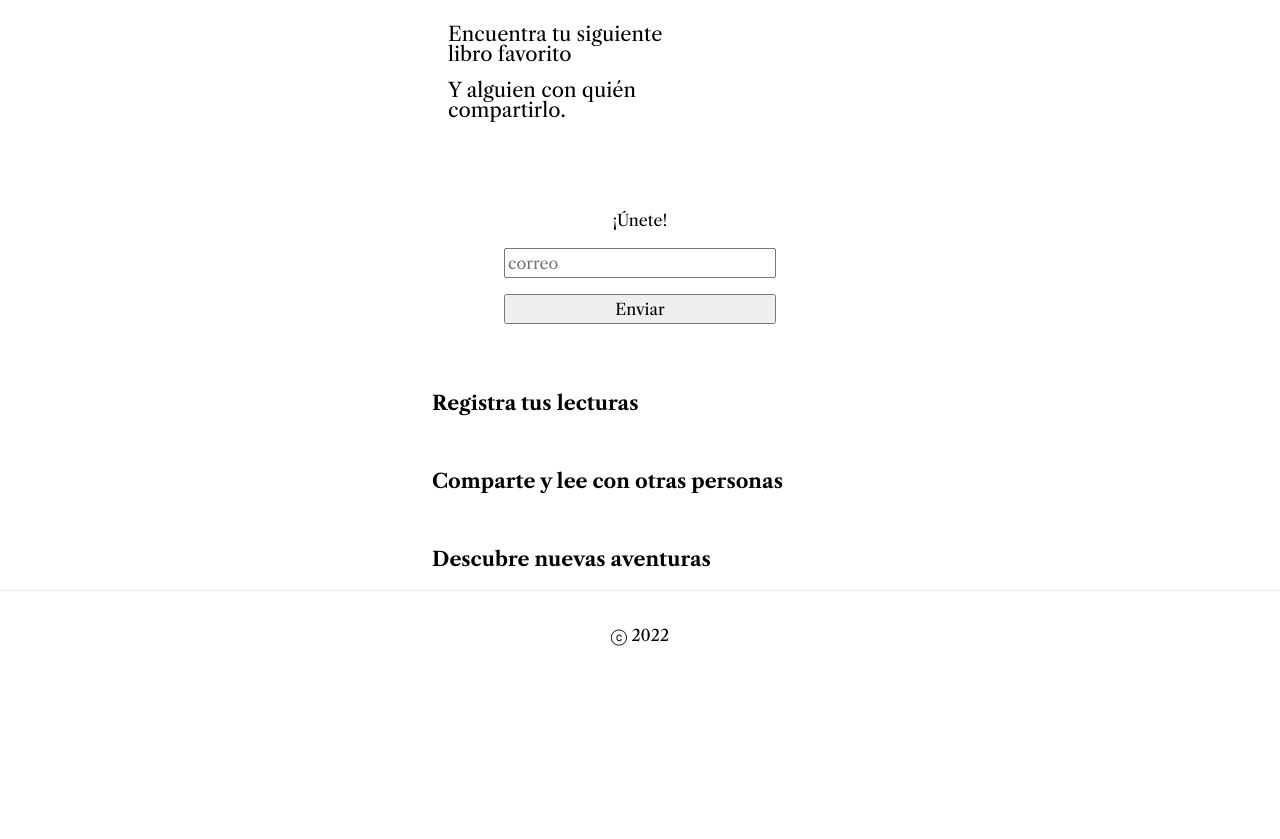
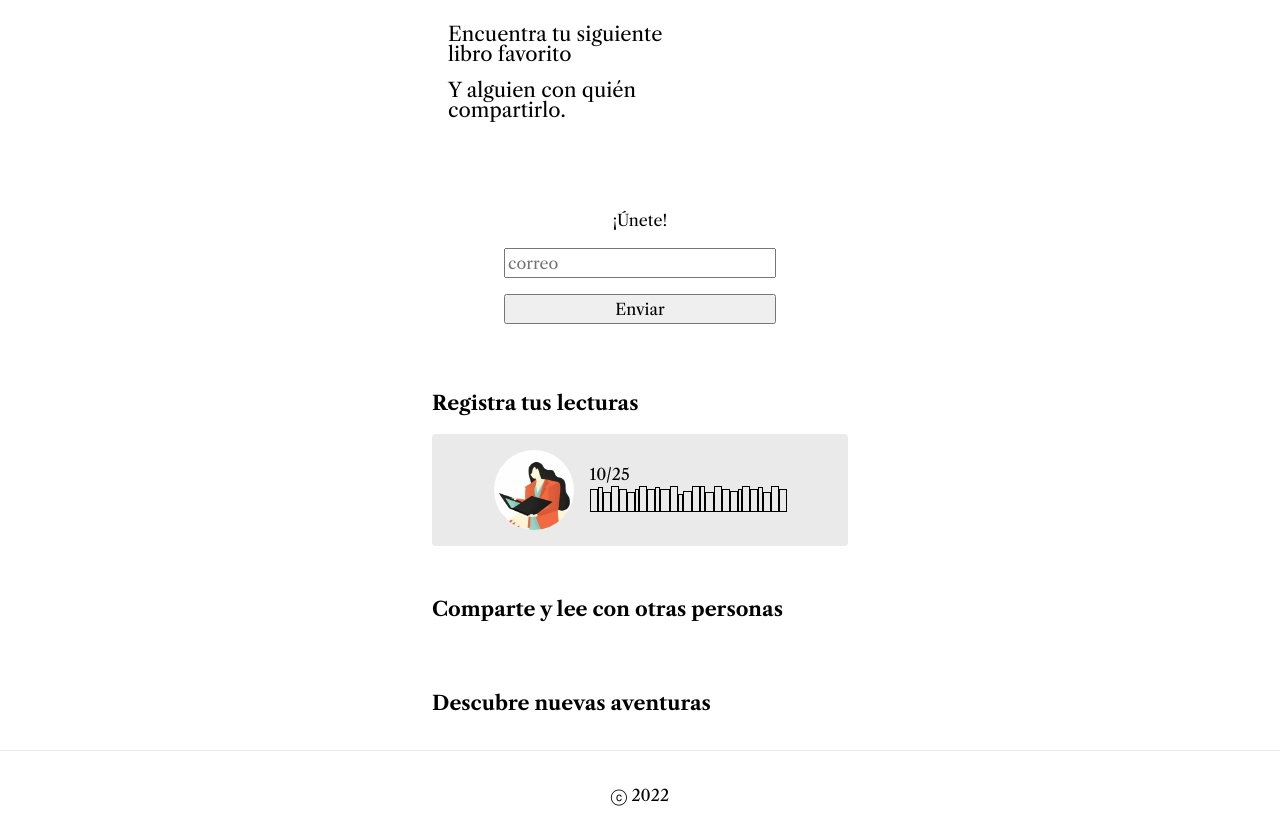
Before and after one commit to alebrij3/lectur, a Next.js app: page / in a window 1280 px wide. Before the commit the page ends 800 px from the top, so only its background shows below. Built offline with nearby package versions, Linux system fonts and the light colour scheme.

Commit message:
adds "registra tus lecturas" section

```diff
--- /dev/null
+++ b/components/bookRow.js
@@ -0,0 +1,61 @@
+export default function BookRow({ qty }) {
+  const dimentions = [
+    [8, 23],
+    [5, 25],
+    [8, 20],
+    [8, 26],
+    [8, 23],
+    [8, 20],
+    [4, 23],
+    [8, 26],
+    [8, 23],
+    [5, 25],
+    [10, 23],
+    [8, 26],
+    [5, 18],
+    [9, 21],
+    [8, 26],
+    [5, 26],
+    [9, 20],
+    [8, 26],
+    [8, 23],
+    [8, 21],
+    [4, 23],
+    [8, 26],
+    [8, 23],
+    [5, 25],
+    [8, 20],
+    [8, 26],
+  ];
+
+  const books = [];
+
+  for (let i = 0, j = 0; i < qty; i++) {
+    if (j === dimentions.length) {
+      j = 0;
+    }
+    books.push(dimentions[j]);
+    j++;
+  }
+
+  console.log({ books });
+
+  return (
+    <div>
+      {books.map((bookDimentions, idx) => {
+        return (
+          <div
+            key={idx}
+            style={{
+              display: 'inline-block',
+              width: `${bookDimentions[0]}px`,
+              height: `${bookDimentions[1]}px`,
+              backgroundColor: '#eaeaea',
+              border: '1px solid black',
+            }}
+          ></div>
+        );
+      })}
+    </div>
+  );
+}
--- a/pages/index.js
+++ b/pages/index.js
@@ -1,5 +1,7 @@
 import Head from 'next/head';
 import Image from 'next/image';
+import BookRow from '../components/bookRow';
+import profilePic from '../public/girl-reading.png';
 import styles from '../styles/Home.module.css';
 
 export default function Home() {
@@ -43,6 +45,13 @@ export default function Home() {
         <section>
           <div className={styles.fullspan}>
             <h2>Registra tus lecturas</h2>
+            <div className={styles.readingRecord}>
+              <Image src={profilePic} alt='' width={80} height={80} />
+              <div>
+                <p>10/25</p>
+                <BookRow qty={27} />
+              </div>
+            </div>
           </div>
         </section>
         <section>
--- a/styles/Home.module.css
+++ b/styles/Home.module.css
@@ -19,6 +19,7 @@
 
 .main h2 {
   font-size: 1.25rem;
+  margin-bottom: 1rem;
 }
 
 .footer {
@@ -62,3 +63,17 @@
 .fullspan {
   grid-column: 1 / -1;
 }
+
+.readingRecord {
+  background-color: #eaeaea;
+  border-radius: 4px;
+  display: flex;
+  padding: 16px;
+  gap: 1rem;
+  align-items: center;
+  justify-content: center;
+}
+
+.readingRecord img {
+  border-radius: 50%;
+}
```
